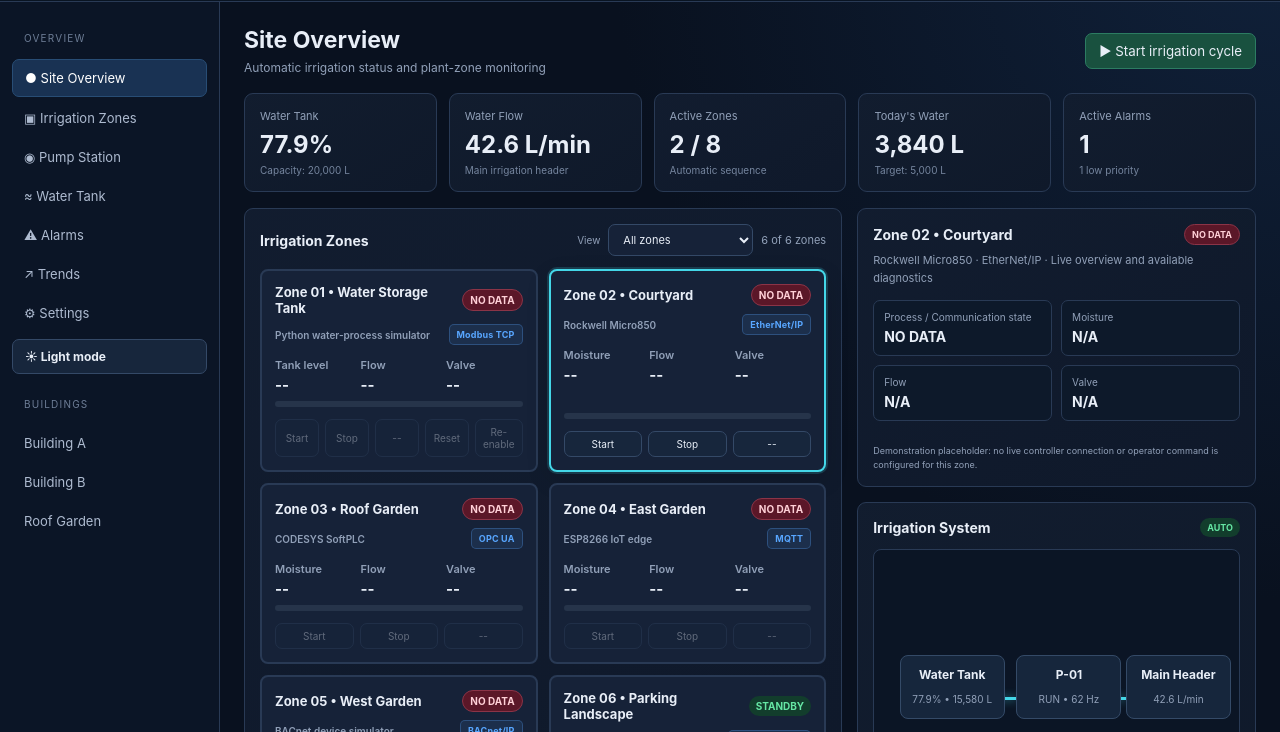
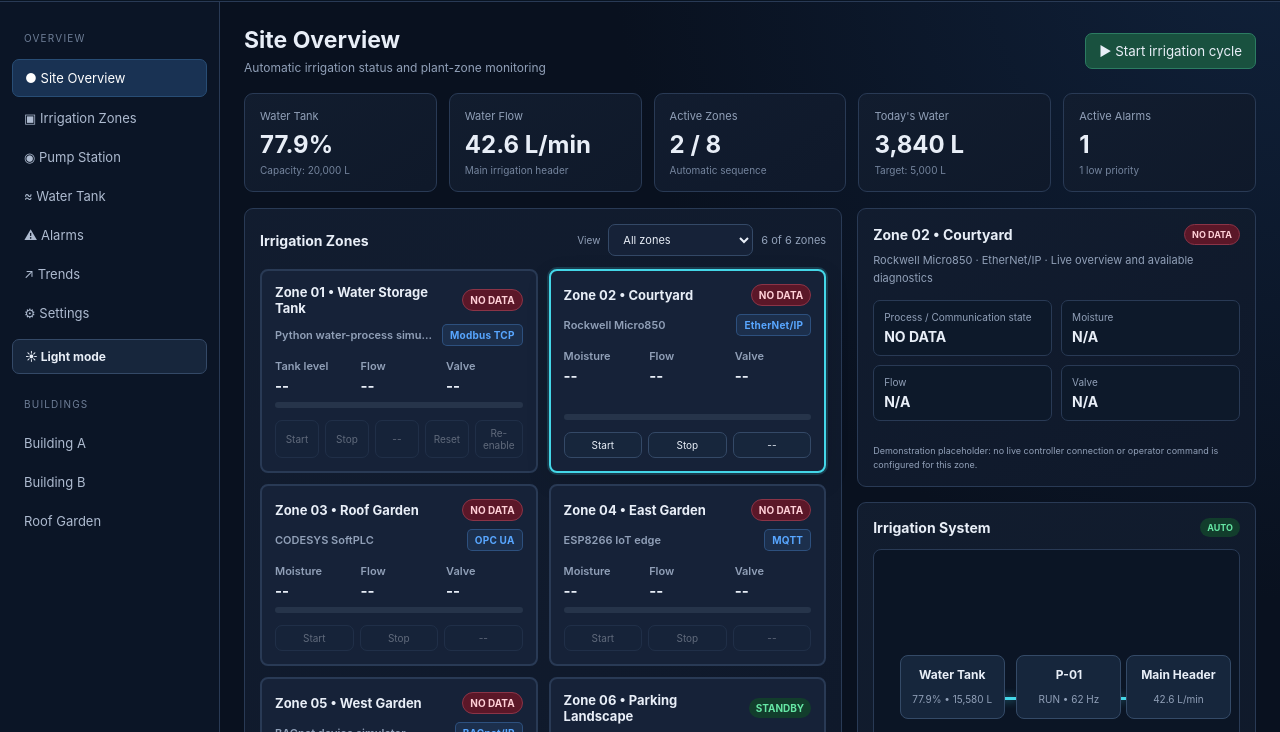
Before and after one commit to Radfar/building-irrigation-scada, a website: page index.html in a window 1280 px wide. Shown: the part 68-800 px from the top of the page. Drawn offline with Linux system fonts and the light colour scheme; no server answers.

Commit message:
Refine zone identity label typography

```diff
--- a/index.html
+++ b/index.html
@@ -1628,8 +1628,8 @@
 
         /* Zone card technology identity (separate from process status) */
         .zone-identity { display:flex;align-items:center;justify-content:space-between;gap:8px;margin-top:8px;min-width:0; }
-        .zone-device { color:var(--muted);font-size:10px;overflow:hidden;text-overflow:ellipsis;white-space:nowrap; }
-        .protocol-chip { flex:0 0 auto;padding:4px 7px;border:1px solid rgba(88,166,255,.28);border-radius:5px;background:rgba(88,166,255,.10);color:var(--blue);font-size:9px;font-weight:700;letter-spacing:.02em;white-space:nowrap; }
+        .zone-device { color:var(--muted);font-size:11px;font-weight:600;overflow:hidden;text-overflow:ellipsis;white-space:nowrap; }
+        .protocol-chip { flex:0 0 auto;padding:4px 7px;border:1px solid rgba(88,166,255,.28);border-radius:5px;background:rgba(88,166,255,.10);color:var(--blue);font-size:10px;font-weight:750;letter-spacing:.02em;white-space:nowrap; }
         body[data-theme="light"] .protocol-chip { background:#e8f2fc;border-color:#c5d9ed;color:#245b8d; }
 
     </style>
```
